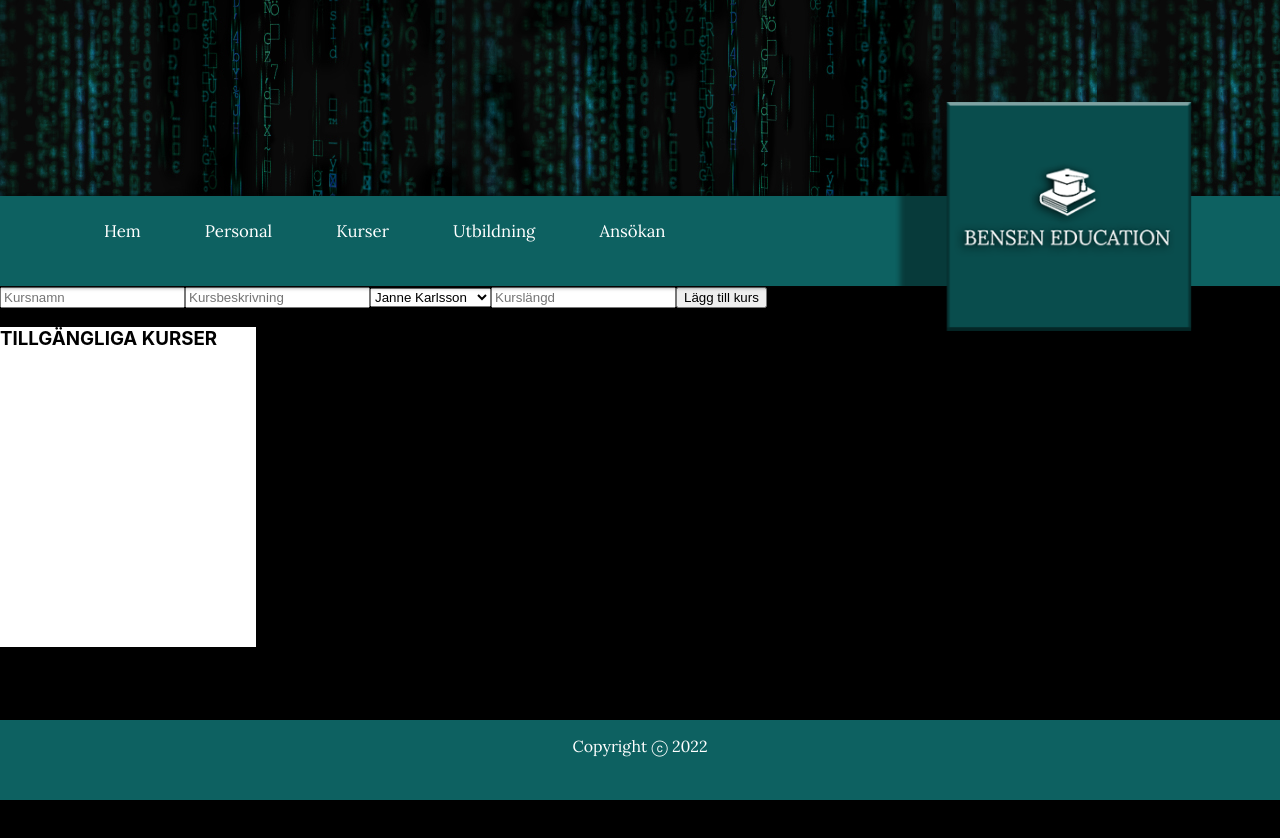
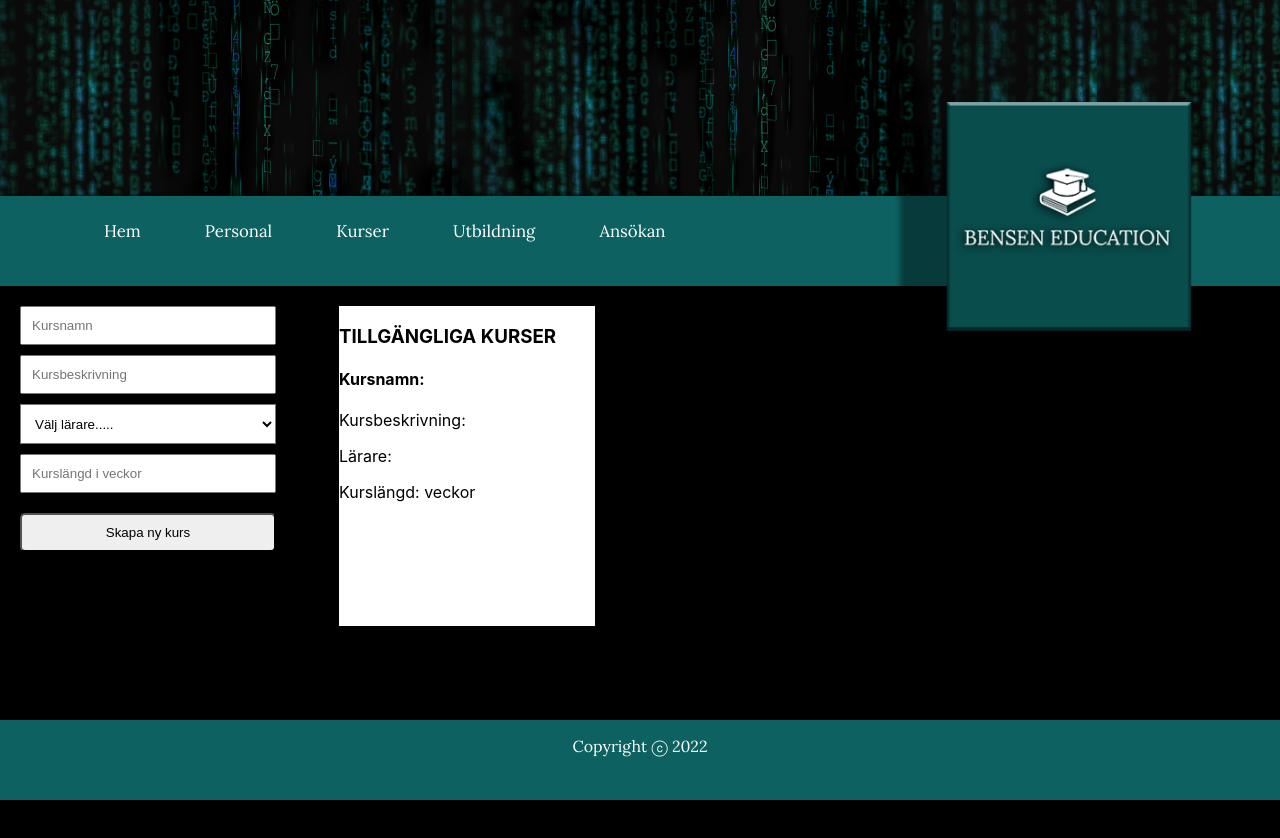
Before and after one commit to BexRyd/bensen, a React (Create React App) app in the folder client/: page /Courses in a window 1280 px wide. Shown: the top 838 px of the page. Built offline with nearby package versions, Linux system fonts and the light colour scheme.

Commit message:
updated css of forms

```diff
--- a/client/src/components/Courses.js
+++ b/client/src/components/Courses.js
@@ -13,36 +13,54 @@ import { useState } from "react";
 
 function Courses() {
   const [teacher, setTeacher] = useState();
-  const [courseName, setCourseName] = useState();
-  const [courseLength, setCourseLenght] = useState();
-  const [courseDescription, setCourseDescription] = useState();
+  const [course, setCourse] = useState();
+  const [description, setDescription] = useState();
+  const [length, setLength] = useState();
+  const choosenTeacher = (e) => setTeacher(e.target.value);
+  const addedCourse = (e) => setCourse(e.value);
+  const addedDescription = (e) => setDescription(e.value);
+  const addedLength = (e) => setLength(e.value);
 
-  const choosenTeacher = (e) => setTeacher(e.target.value);
   return (
     <div>
       <Header />
-      <section className="coursesMainSection">
-        <input placeholder="Kursnamn" value={courseName}></input>
-        <input placeholder="Kursbeskrivning" value={courseDescription}></input>
-        <select value={teacher} onChange={choosenTeacher}>
-          <option>Janne Karlsson</option>
-          <option>Kalle Göransson</option>
-          <option>Pelle Svensson</option>
-          placeholder="Välj Utbildningsledare"
-        </select>
-        <input placeholder="Kurslängd" value={courseLength}></input>
+      <div className="coursesMainSection">
+        <form className="createCourseForm">
+          <input
+            className="inputField"
+            value={course}
+            placeholder="Kursnamn"
+            onClick={addedCourse}
+          ></input>
+          <input
+            value={description}
+            placeholder="Kursbeskrivning"
+            onClick={addedDescription}
+          ></input>
+          <select value={teacher} onChange={choosenTeacher}>
+            <option>Välj lärare.....</option>
+            <option>Janne Karlsson</option>
+            <option>Kalle Göransson</option>
+            <option>Pelle Svensson</option>
+            placeholder="Välj Lärare"
+          </select>
+          <input
+            className="inputLength"
+            value={length}
+            placeholder="Kurslängd i veckor"
+            onClick={addedLength}
+          ></input>
 
-        <button>Lägg till kurs</button>
-
+          <button type="submit">Skapa ny kurs</button>
+        </form>
         <div className="addedCoursesList">
           <h3>TILLGÄNGLIGA KURSER</h3>
-          <h4>{courseName}</h4>
-          <p>{courseDescription}</p>
-          <p>{teacher}</p>
-          <p>{courseLength}</p>
+          <h4>Kursnamn: {course}</h4>
+          <p>Kursbeskrivning: {description}</p>
+          <p>Lärare: {teacher}</p>
+          <p>Kurslängd: {length} veckor</p>
         </div>
-      </section>
-
+      </div>
       <Footer />
     </div>
   );
--- a/client/src/css/Courses.css
+++ b/client/src/css/Courses.css
@@ -5,16 +5,40 @@ body {
 .coursesMainSection {
   height: 130vh;
   color: white;
+  display: flex;
+  margin-top: 20px;
+  margin-left: 20px;
 }
-.teacherSelect {
+
+.createCourseForm {
+  display: flex;
+  flex-direction: column;
+  width: 20vw;
+}
+input {
+  margin-bottom: 10px;
+  padding: 10px;
+}
+button {
+  margin-top: 10px;
+  padding: 10px;
+  border-radius: 5px;
+}
+.inputLength {
+  margin-top: 10px;
+}
+select {
   background-color: white;
   color: black;
-  width: 20%;
+  width: 20vw;
+  height: 40px;
+  padding-left: 10px;
 }
 
 .addedCoursesList {
   height: 40vh;
-  width: 20%;
+  width: 20vw;
+  margin-left: 5%;
   background-color: white;
   color: black;
 }
```
